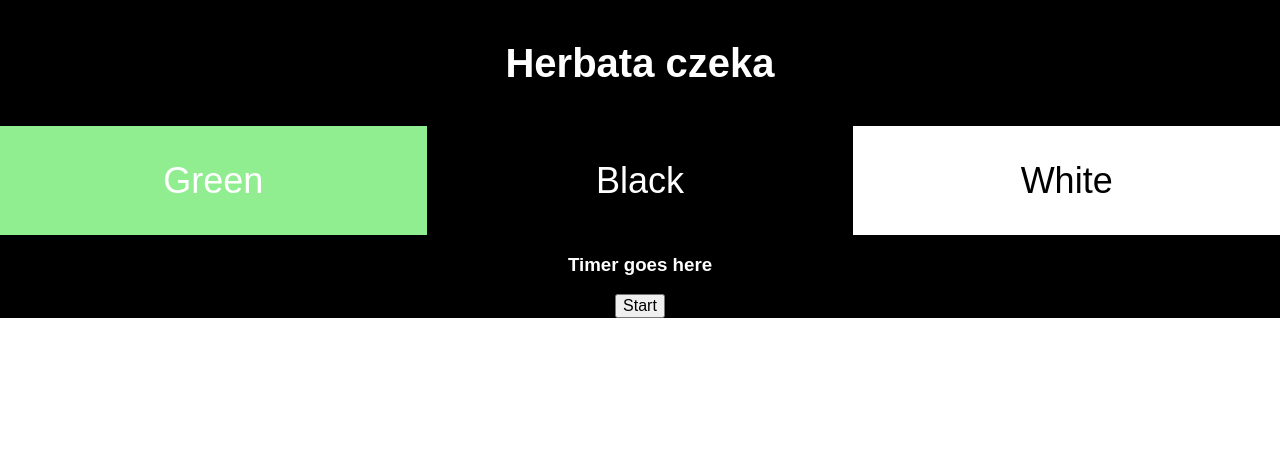
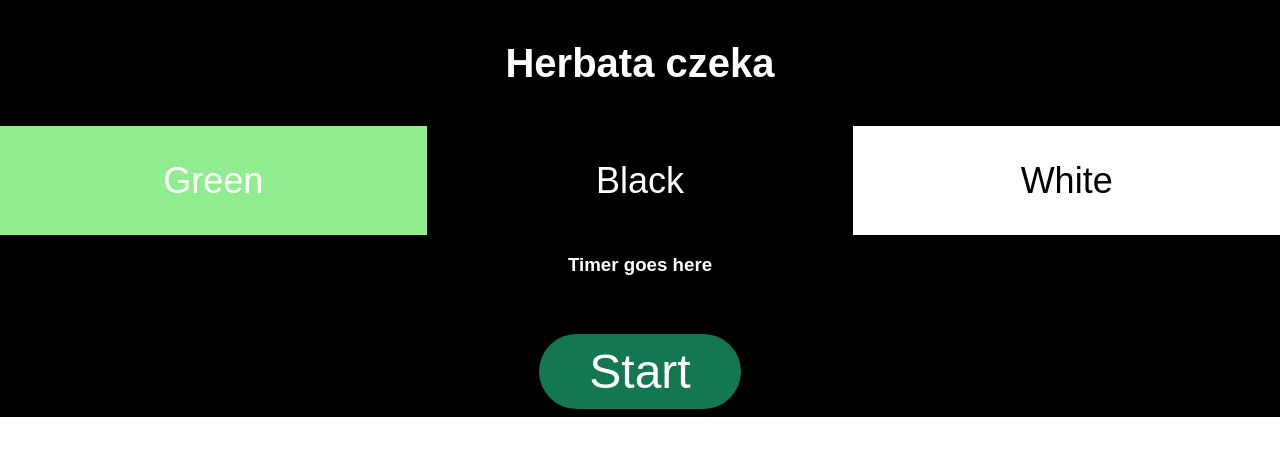
Before and after one commit to mprostakk/tea-timer, a React (Create React App) app: page / in a window 1280 px wide. Shown: the top 456 px of the page. Built offline with nearby package versions, Linux system fonts and the light colour scheme.

Commit message:
more functions

```diff
--- /dev/null
+++ b/src/components/Start.css
@@ -0,0 +1,5 @@
+#start {
+  margin-top: 40px;
+  padding: 10px 50px;
+  font-size: 3rem;
+}
--- a/src/components/Start.js
+++ b/src/components/Start.js
@@ -1,8 +1,14 @@
 import React from 'react';
+import './Start.css'
 
-const Start = () => {
+const Start = ({changeButton, name}) => {
   return (
-    <button>Start</button>
+    <a class="f6 grow no-underline br-pill ph3 pv2 mb2 dib white bg-dark-green"
+       id ="start"
+       onClick = {changeButton}
+       >
+       {name}
+     </a>
   )
 }
 
--- a/src/components/Timer.js
+++ b/src/components/Timer.js
@@ -7,7 +7,22 @@ class Timer extends Component {
     super(props);
 
     this.state = {
+      on: false,
+    }
+  }
 
+  changeButton() {
+    this.setState({
+      on: !this.state.on
+    })
+  }
+
+  giveName() {
+    if(this.state.on === false){
+      return 'Start';
+    }
+    else {
+      return 'Stop';
     }
   }
 
@@ -15,7 +30,7 @@ class Timer extends Component {
     return (
       <div>
         <h3>Timer goes here</h3>
-        <Start />
+        <Start ifon={this.changeButton} name = {this.giveName()}/>
       </div>
     )
   }
```
